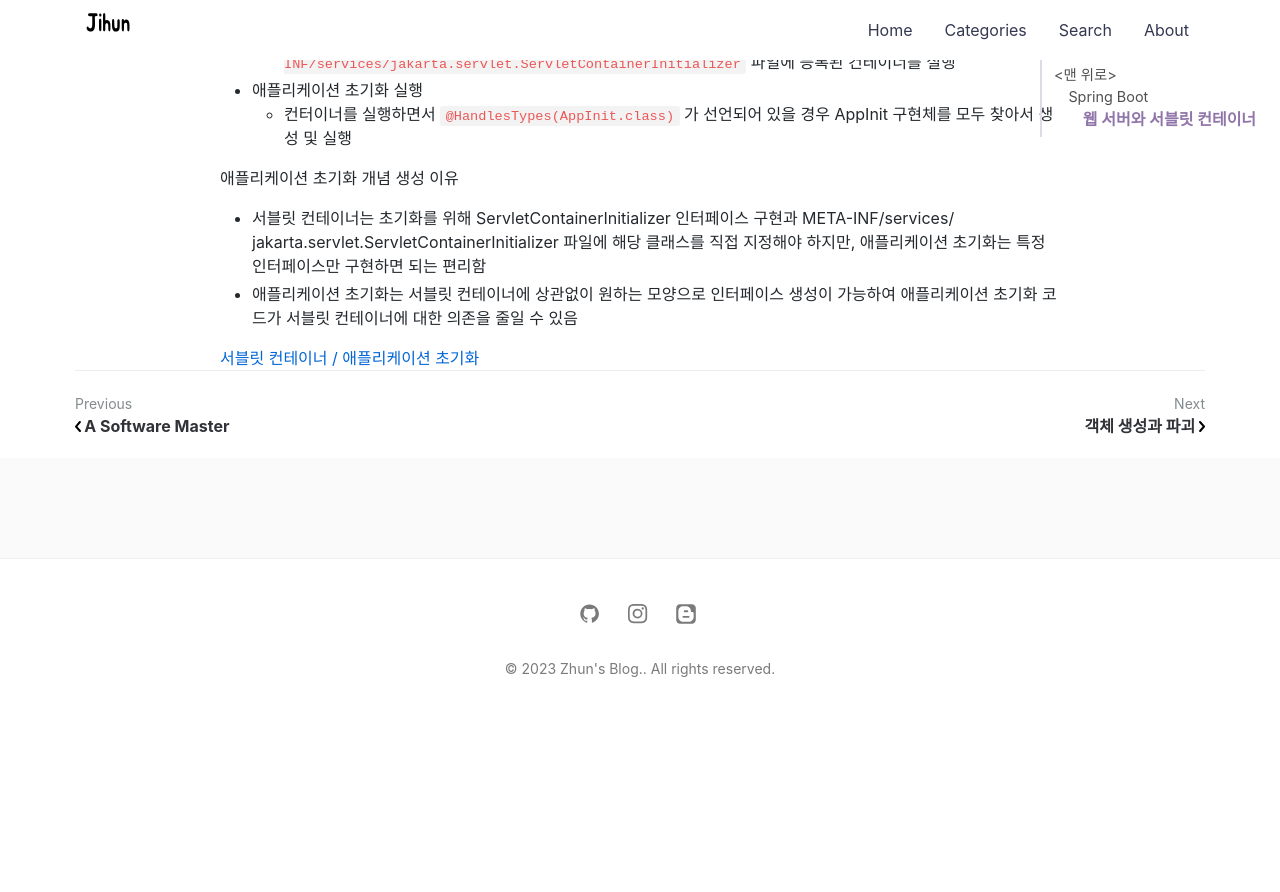
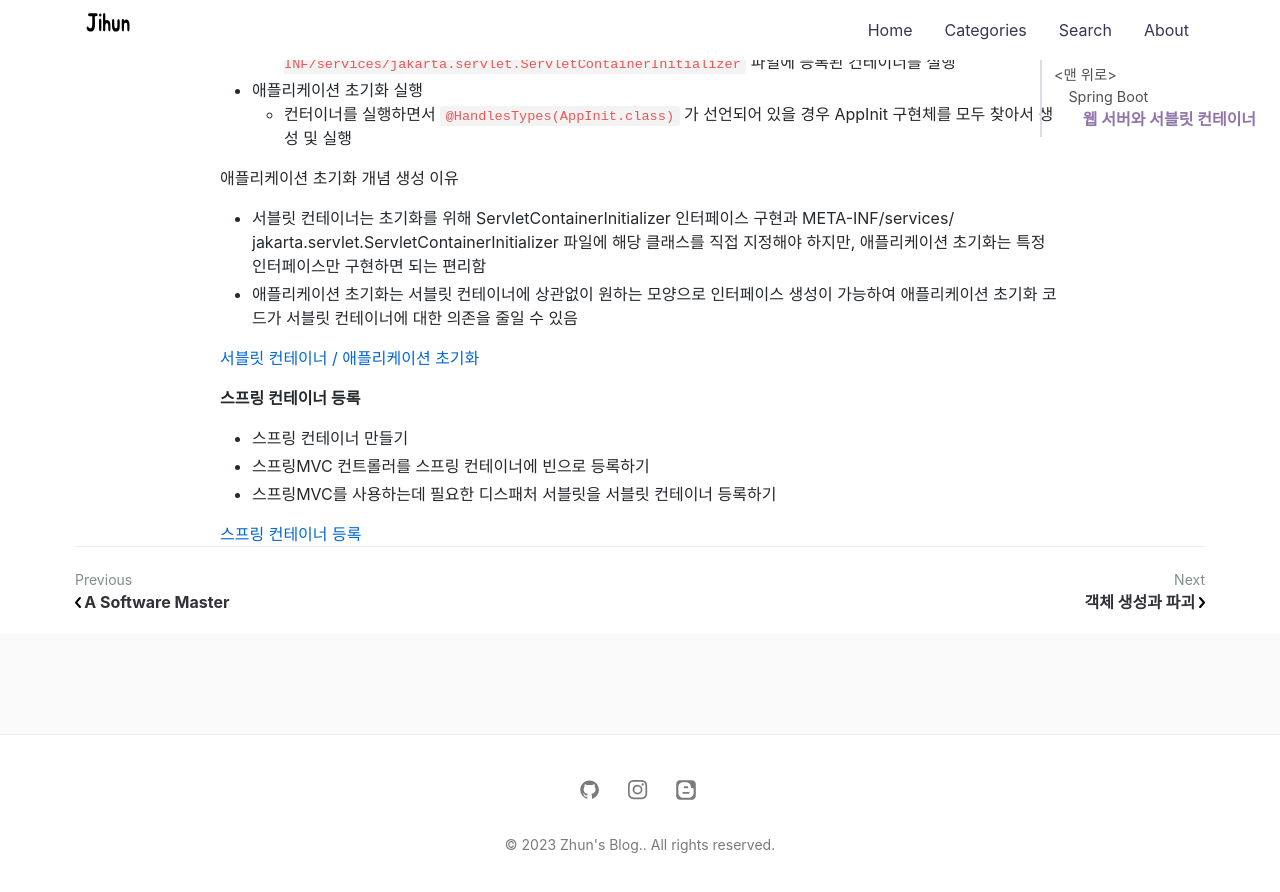
Before and after one commit to jihunparkme/jihunparkme.github.io, a Jekyll site: the page built from _posts/2023-04-06-spring-boot.md, in a window 1280 px wide and 900 px high, scrolled down 2749 px. Shown: the top 892 px of the window. Built offline with Jekyll 4.4.1, drawn with Linux system fonts in a browser that asks for light colours; nearby versions of some CDN libraries; comment, search, counter and statistics services are not loaded; before the commit the page ends 3473 px from its top, so only the background shows below that.

Commit message:
[Spring Boot] 웹 서버와 서블릿 컨테이너 : 스프링 컨테이너 등록

```diff
--- a/_posts/2023-04-06-spring-boot.md
+++ b/_posts/2023-04-06-spring-boot.md
@@ -95,3 +95,11 @@ jakarta.servlet.ServletContainerInitializer 파일에 해당 클래스를 직접
 - 애플리케이션 초기화는 서블릿 컨테이너에 상관없이 원하는 모양으로 인터페이스 생성이 가능하여 애플리케이션 초기화 코드가 서블릿 컨테이너에 대한 의존을 줄일 수 있음
 
 [서블릿 컨테이너 / 애플리케이션 초기화](https://github.com/jihunparkme/Inflearn-Spring-Boot/commit/a64d0c2224db274f839d175ce626add47288c2f3)
+
+**스프링 컨테이너 등록**
+
+- 스프링 컨테이너 만들기
+- 스프링MVC 컨트롤러를 스프링 컨테이너에 빈으로 등록하기
+- 스프링MVC를 사용하는데 필요한 디스패처 서블릿을 서블릿 컨테이너 등록하기
+
+[스프링 컨테이너 등록](https://github.com/jihunparkme/Inflearn-Spring-Boot/commit/309038cec60f458c80ab06bd86f650b80c3bc515)
```
